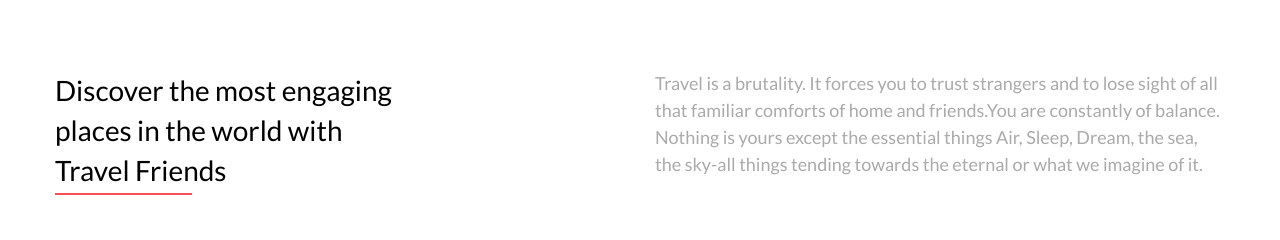
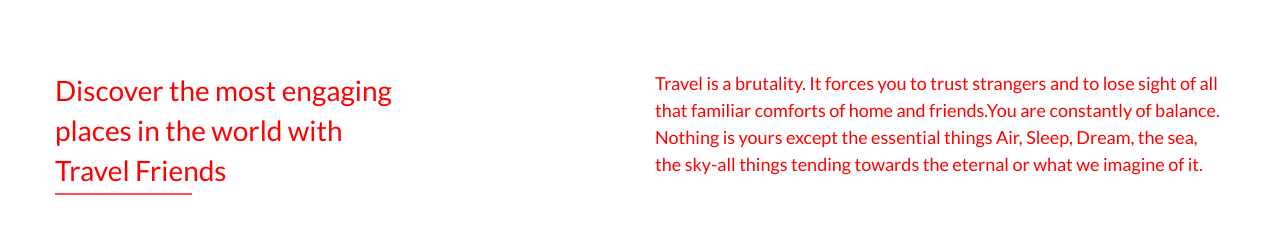
Before and after one commit to NamNguyenGit/NextLevelSolutionTrain, a React (Create React App) app in the folder Udemy_courses/travel-website/: page / in a window 1280 px wide. Shown: the part 825-1065 px from the top of the page. Built offline with nearby package versions, Linux system fonts and the light colour scheme.

Commit message:
Add animate class

```diff
--- a/Udemy_courses/travel-website/src/App.js
+++ b/Udemy_courses/travel-website/src/App.js
@@ -11,6 +11,7 @@ import { HelmetProvider } from "react-helmet-async";
 import DestinationsProvider from "./context/providers/DestinationsProvider";
 import Details from "./pages/Details";
 import SharedProvider from "./context/providers/SharedProvider";
+import AnimationProvider from "./context/providers/AnimationProvider";
 import GalleryProvider from "./context/providers/GalleryProvider";
 function App() {
   return (
@@ -20,6 +21,7 @@ function App() {
           <GalleryProvider>
             <DestinationsProvider>
               <SharedProvider>
+                <AnimationProvider>
                   <Toggle />
                   <Nav />
                   <HelmetProvider>
@@ -31,6 +33,7 @@ function App() {
                       <Route component={NotFound} />
                     </Switch>
                   </HelmetProvider>
+                </AnimationProvider>
               </SharedProvider>
             </DestinationsProvider>
           </GalleryProvider>
--- a/Udemy_courses/travel-website/src/components/Destinations.js
+++ b/Udemy_courses/travel-website/src/components/Destinations.js
@@ -3,7 +3,9 @@ import DestinationsContext from "../context/DestinationsContext";
 import DestinationsList from "./DestinationsList";
 
 const Destinations = () => {
-  const { destinationsData: {destinations} } = useContext(DestinationsContext);
+  const {
+    destinationsData: { destinations },
+  } = useContext(DestinationsContext);
 
   const [state] = useState({
     heading:
@@ -16,16 +18,23 @@ const Destinations = () => {
       <div className="container">
         <div className="row">
           <div className="col-6 p-15">
-            <h3 className="destinations__heading">{state.heading}</h3>
+            <h3 className="destinations__heading animation ">
+              {state.heading}
+            </h3>
           </div>
           <div className="col-6 p-15">
-            <p className="destinations__paragraph">{state.paragraph}</p>
+            <p className="destinations__paragraph  animation ">
+              {state.paragraph}
+            </p>
           </div>
         </div>
         <div className="destinations__block">
           <div className="row ml-minus-15  mr-minus-15">
             {destinations.map((destination) => (
-              <DestinationsList destination={destination} key={destination.id}  />
+              <DestinationsList
+                destination={destination}
+                key={destination.id}
+              />
             ))}
           </div>
         </div>
--- /dev/null
+++ b/Udemy_courses/travel-website/src/context/AnimationContext.js
@@ -0,0 +1,3 @@
+import { createContext } from "react";
+const AnimationContext = createContext();
+export default AnimationContext
--- /dev/null
+++ b/Udemy_courses/travel-website/src/context/providers/AnimationProvider.js
@@ -0,0 +1,25 @@
+import AnimationContext from "../AnimationContext";
+import { useEffect } from "react";
+const AnimationProvider = ({ children }) => {
+  const scrollAnimations = () => {
+    const elements = document.querySelectorAll(".animation");
+
+    elements.forEach((element) => {
+      const elementPosition = element.getBoundingClientRect().top;
+      const viewPortHeight = window.innerHeight - 100;
+      if(elementPosition < viewPortHeight) {
+          element.classList.add('animate');
+      }else {
+        element.classList.remove('animate');
+      }
+    });
+  };
+  useEffect(() => {
+    window.addEventListener("scroll", scrollAnimations);
+  }, []);
+  return (
+    <AnimationContext.Provider value>{children}</AnimationContext.Provider>
+  );
+};
+
+export default AnimationProvider;
--- a/Udemy_courses/travel-website/src/scss/utils/_utils.scss
+++ b/Udemy_courses/travel-website/src/scss/utils/_utils.scss
@@ -73,3 +73,8 @@
     transform: rotate(-2deg);
     text-transform: capitalize;
 }
+
+.animate {
+    color: red !important;
+
+}
```
Also changed, not shown: Udemy_courses/travel-website/src/main.css. Lines whose indentation alone changed are shown as unchanged.
